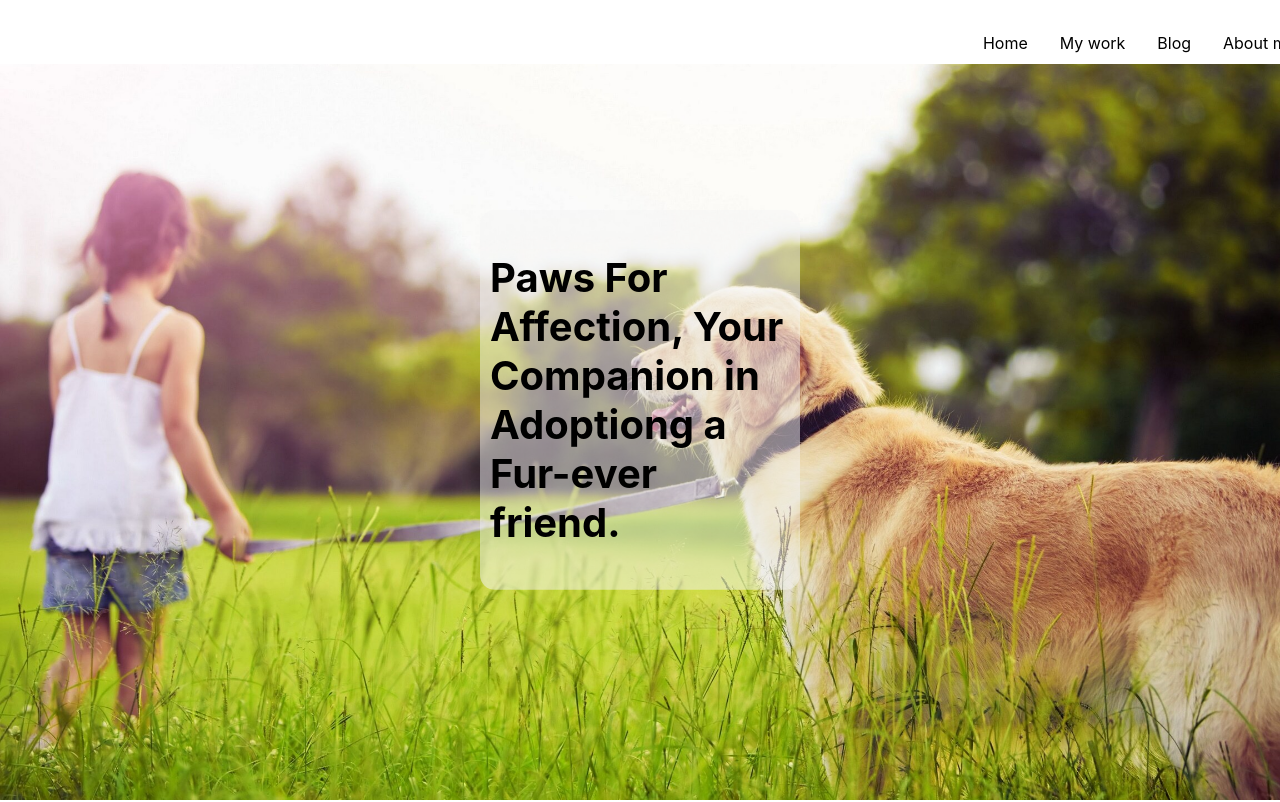
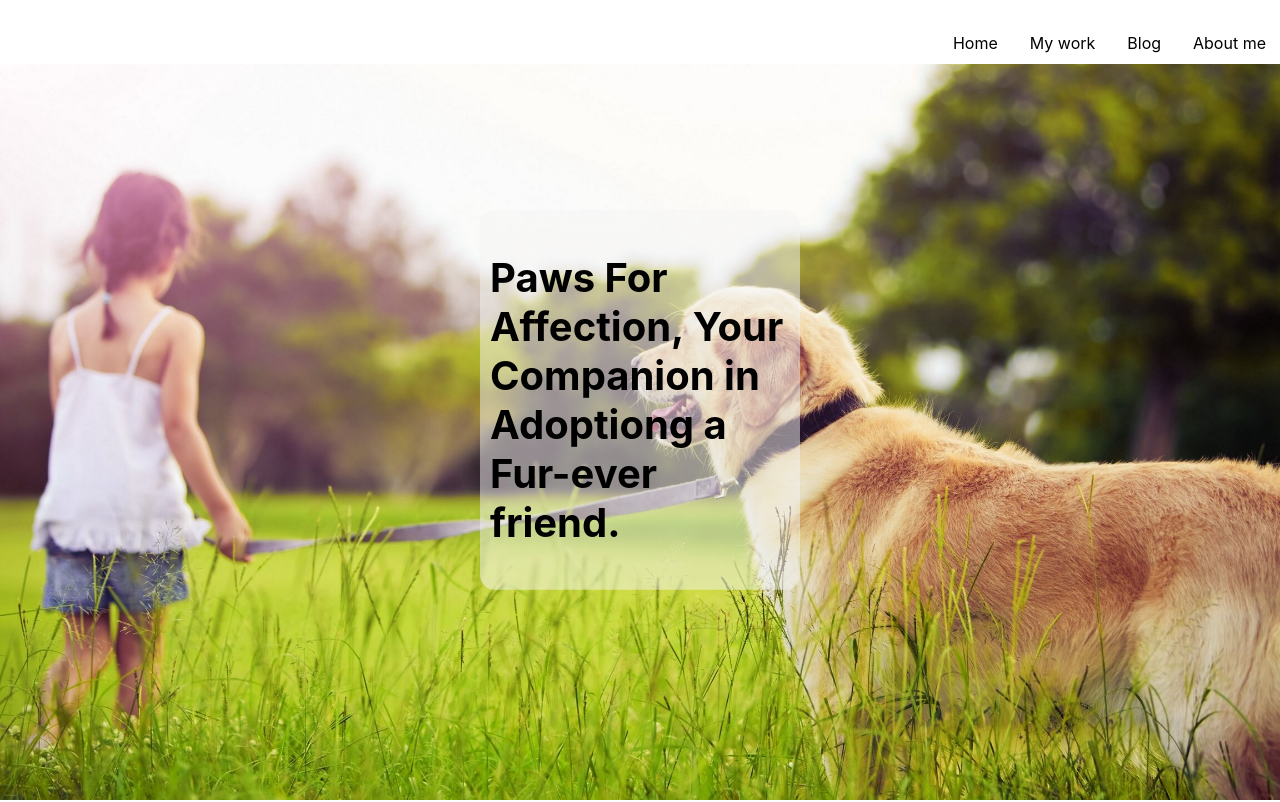
Before and after one commit to anjaliruth/TheHackitectsFinalProjects, a React (Create React App) app in the folder myapp/: page / in a window 1280 px wide. Shown: the top 802 px of the page. Built offline with nearby package versions, Linux system fonts and the light colour scheme.

Commit message:
working on Nav

```diff
--- a/myapp/src/components/NavBar/NavBar.css
+++ b/myapp/src/components/NavBar/NavBar.css
@@ -15,6 +15,12 @@
   color: #fd8b49;
 }
 
+.nav-link{
+  box-sizing: border-box;
+}
+.nav-link:last-child{
+padding-right: 30px;
+}
 #nav .header-nav a {
   margin: 0 1rem;
   color: black;
```
